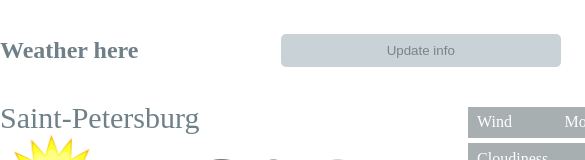
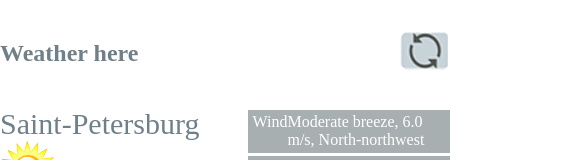
Before and after one commit to VEK239/VEK239.github.io, a plain HTML site: page index.html in a window 390 px wide. Shown: the top 160 px of the page, 585 px wide, since content can reach past the window. Drawn offline with Linux system fonts and the light colour scheme.

Commit message:
added mobile version

```diff
--- a/style.css
+++ b/style.css
@@ -136,3 +136,38 @@ ul {
 .city {
     width: 45%;
 }
+
+
+
+@media screen and (max-width: 900px) {
+    body {
+        width: 670px;
+    }
+}
+
+@media screen and (max-width: 700px) {
+    body {
+        width: 450px;
+    }
+
+    header {
+        display: flex;
+        justify-content: space-between;
+        margin-top: 20px;
+        margin-bottom: 20px;
+    }
+
+    .update_button_text {
+        display: none;
+    }
+
+    .update_button_sign {
+        margin-top: 10px;
+        display: block;
+        width: 50px;
+        height: 43px;
+        background: url("update.png") no-repeat;
+        border: 0;
+    }
+
+}
```
Also changed, not shown: update.png (added).
